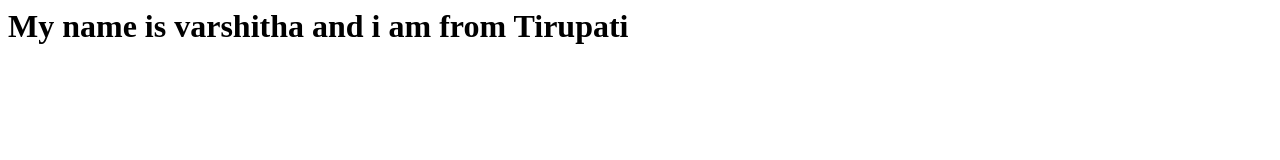
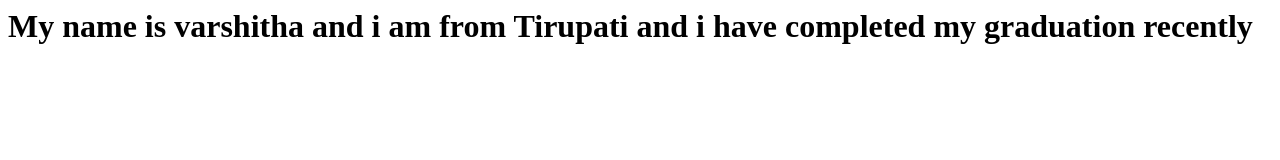
Before and after one commit to varshitha2128/my-first-task, a plain HTML site: page index.html in a window 1280 px wide. Drawn offline with Linux system fonts and the light colour scheme.

Commit message:
This is my second commit in demo project

```diff
--- a/index.html
+++ b/index.html
@@ -1,2 +1,3 @@
 <h1> My name is varshitha and i am from Tirupati
+and i have completed my graduation recently
 </h1>
```
Also changed, not shown: 2 other files.
